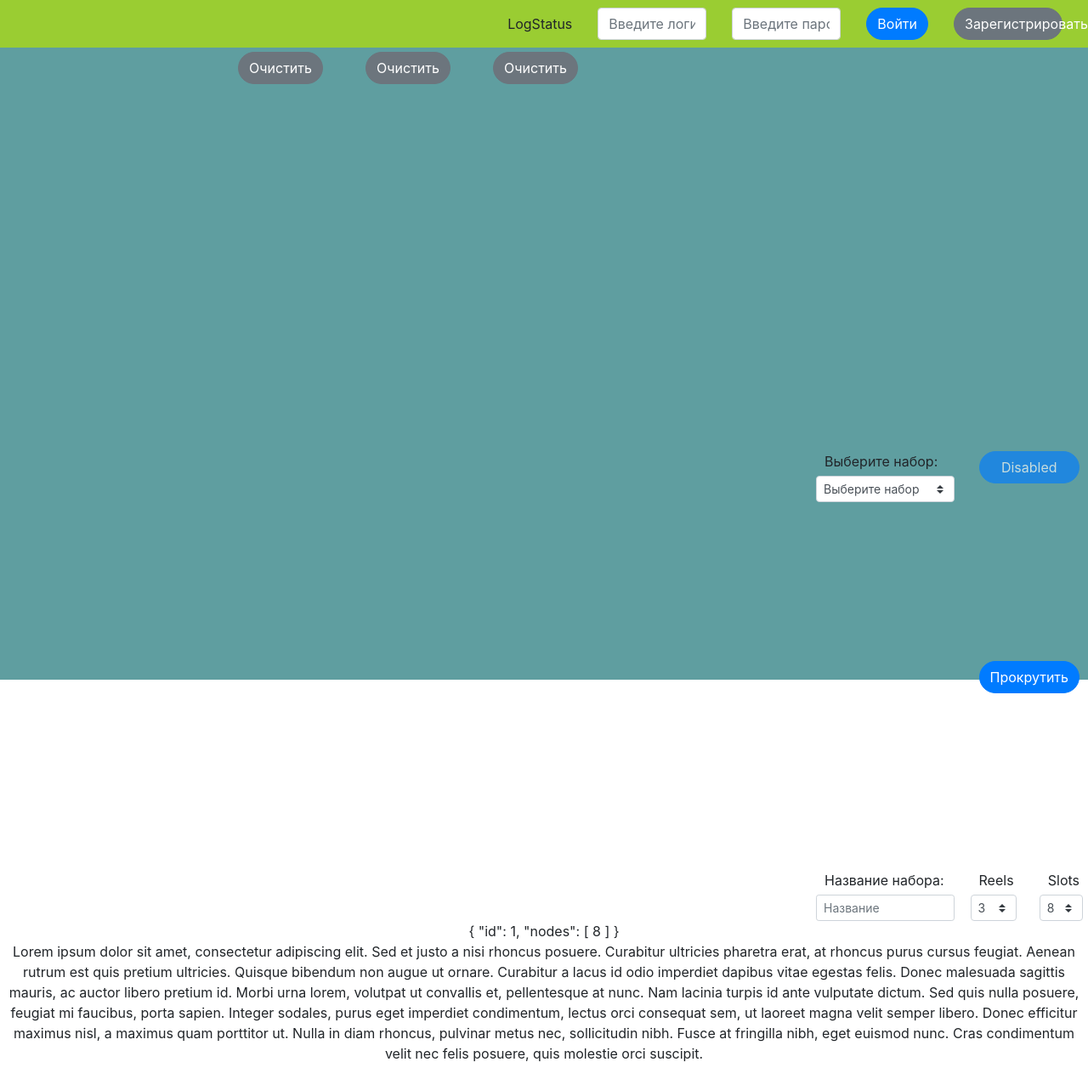
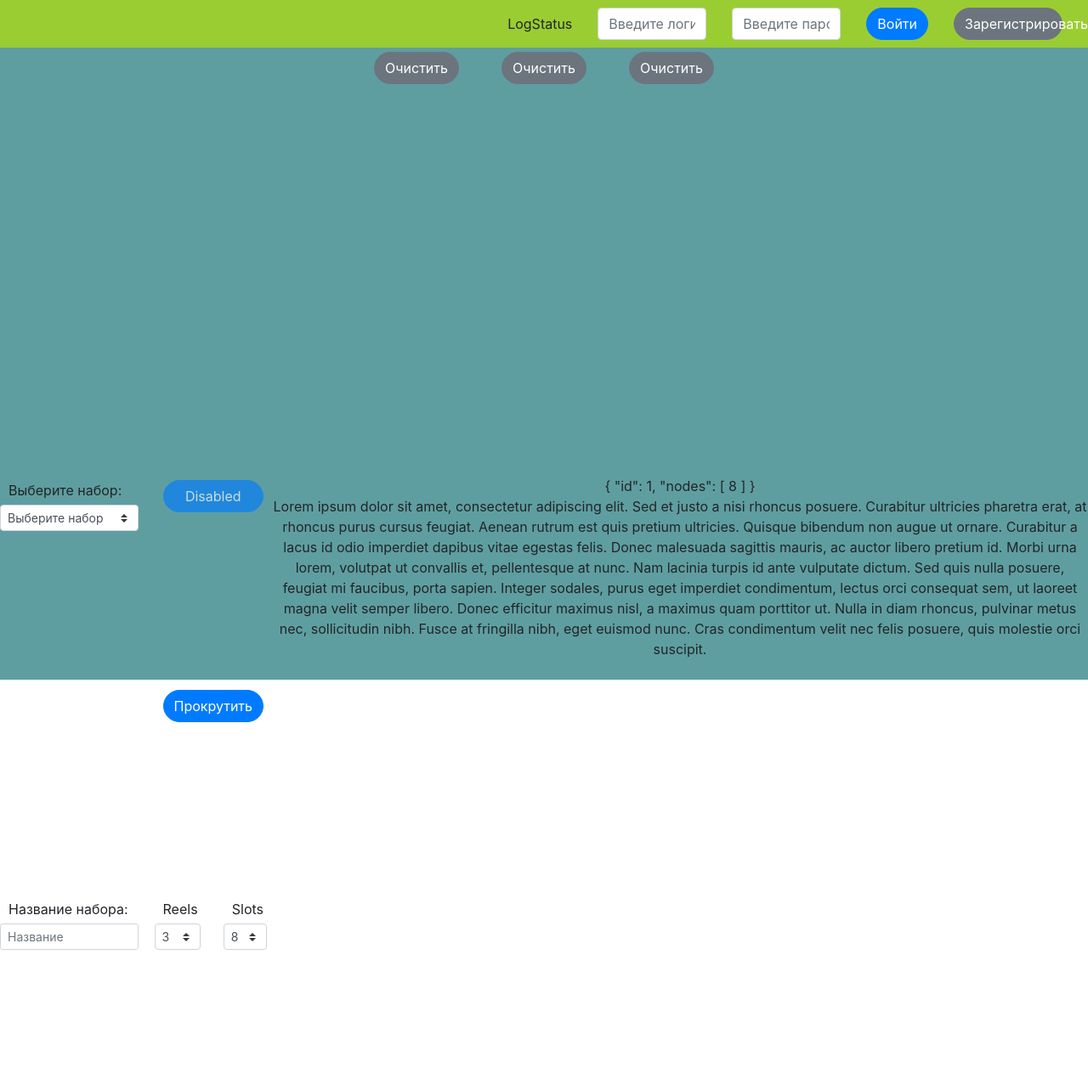
Before and after one commit to BlackandWhite3/slot-machine-2, a Vue app: page / in a window 1280 px wide. Shown: the whole page at 85% size. After the commit the page ends 1118 px from the top, so only its background shows below. Built offline with nearby package versions, Linux system fonts and the light colour scheme; no server answers.

Commit message:
layout changed

```diff
--- a/src/App.vue
+++ b/src/App.vue
@@ -3,12 +3,12 @@
     <component :is="current_header"></component>
     <main>
       <reels :reel-set="reel_set"></reels>
-      <div class="d-flex flex-row-reverse main-container">
-        <component :is="current_controls"></component>
-      </div>
-      <div class="text-center text-gen">
-        <div>{{ reel_set.data.reels[0] }}</div>
-        <text-gen></text-gen>
+      <div class="d-flex flex-row main-container">
+        <component :is="current_controls" class="w-25"></component>
+        <div class="text-center text-gen w-75">
+          <div>{{ reel_set.data.reels[0] }}</div>
+          <text-gen></text-gen>
+        </div>
       </div>
     </main>
   </div>
--- a/src/components/Reels.vue
+++ b/src/components/Reels.vue
@@ -1,5 +1,5 @@
 <template>
-  <div id="reelsContainer" class="w-75">
+  <div id="reelsContainer">
     <div
       :id="'myreel' + reel"
       class="reelContainer"
@@ -13,8 +13,8 @@
           class="slot"
           v-for="slot in slotsPerReel"
           :key="slot"
-          :style="{ transform: 'rotateX(' + rotateAngle[reel - 1][slot - 1] + 'deg)' + ' translateZ(' + reelRadius + 'px)' }"
-        > <!--slotAngle * slot-->
+          :style="{ transform: 'rotateX(' + slotsAngles[slot - 1] + 'deg)' + ' translateZ(' + reelRadius + 'px)' }"
+        >
           Test
         </div>
       </div>
@@ -31,17 +31,7 @@ export default {
   data() {
     return {
       panelHeight: 144,
-      currentSlots: [],
-      rotateAngle: [ //Попробуй перенести в created, сделать динамическое формирование. В любом случае так оставлять не вариант.
-              [45,90,135,180,225,270,315,360],
-              [45,90,135,180,225,270,315,360],
-              [45,90,135,180,225,270,315,360],
-              [45,90,135,180,225,270,315,360],
-              [45,90,135,180,225,270,315,360],
-              [45,90,135,180,225,270,315,360],
-              [45,90,135,180,225,270,315,360],
-              [45,90,135,180,225,270,315,360]
-      ]
+      currentSlots: []
     };
   },
   methods: {
@@ -55,14 +45,6 @@ export default {
       min = Math.ceil(min);
       max = Math.floor(max);
       return Math.floor(Math.random() * (max - min + 1)) + min;
-    },
-    reelSpin() {
-      for (let i = 1; i <= this.reelsCount; i++) {
-        console.log("123");
-      }
-    },
-    setRotateAngle() {
-
     }
   },
   computed: {
@@ -77,19 +59,19 @@ export default {
     slotAngle() {
       return 360 / this.slotsPerReel;
     },
+    slotsAngles() {
+      let slotsAngles = [];
+      for (let i = 1; i <= this.reelsCount; i++) {
+        slotsAngles[i - 1] = this.slotAngle * i;
+      }
+      return slotsAngles;
+    },
     reelRadius() {
       return Math.round(
         this.panelHeight / 2 / Math.tan(Math.PI / this.slotsPerReel)
       );
     }
   },
-  // created() {
-  //   for (let i = 0; i < this.reelsCount; i++) {
-  //     for (let j = 1; j <= this.slotsPerReel; j++) {
-  //       this.rotateAngle[i][j - 1] = this.slotAngle * j;
-  //     }
-  //   }
-  // },
   updated() {
     //ВЫНЕСТИ В МЕТОД ПРИ ЗАГРУЗКЕ НАБОРА ИЗ API
     for (let i = 1; i <= this.reelsCount; i++) {
@@ -99,9 +81,52 @@ export default {
 };
 </script>
 
-<style scoped>
-button,
-p {
+<style scoped lang="scss">
+  $ring-height: 144px;
+button, p {
   margin: 5px 10px;
 }
+  button {
+    margin-bottom: $ring-height;
+  }
+  #reelsContainer {
+  display: flex;
+  flex-direction: row-reverse;
+  justify-content: center;
+    min-height: $ring-height * 3.5;
+}
+  .reelContainer {
+  display: flex;
+  flex-direction: column;
+  min-height: inherit;
+}
+  .ring {
+  margin: 0 auto;
+  width: 150px;
+  min-height: $ring-height;
+  float: left;
+  -webkit-transform-style: preserve-3d;
+          transform-style: preserve-3d;
+  -webkit-transition: transform 2s ease-in-out;
+          transition: transform 2s ease-in-out;
+}
+.slot {
+  display: flex;
+  flex-direction: column;
+  align-items: center;
+  justify-content: center;
+  position: absolute;
+  width: inherit; /*90*/
+  min-height: inherit; /*80*/
+  box-sizing: border-box;
+  opacity: 0.9;
+  color: rgba(0, 0, 0, 0.9);
+  background: #fff;
+  border: solid 1px #000;
+  text-align: center;
+}
+.slot > p {
+  max-width: inherit;
+  margin: 0 auto;
+}
 </style>
--- a/src/styles.scss
+++ b/src/styles.scss
@@ -19,45 +19,6 @@ header {
     max-width: 10%;
   }
 }
-.ring {
-  margin: 0 auto;
-  width: 150px;
-  min-height: 144px;
-  float: left;
-  -webkit-transform-style: preserve-3d;
-          transform-style: preserve-3d;
-  -webkit-transition: transform 2s ease-in-out;
-          transition: transform 2s ease-in-out;
-}
-.slot {
-  display: flex;
-  flex-direction: column;
-  align-items: center;
-  justify-content: center;
-  position: absolute;
-  width: inherit; /*90*/
-  min-height: inherit; /*80*/
-  box-sizing: border-box;
-  opacity: 0.9;
-  color: rgba(0, 0, 0, 0.9);
-  background: #fff;
-  border: solid 1px #000;
-  text-align: center;
-}
-.slot > p {
-  max-width: inherit;
-  margin: 0 auto;
-}
-#reelsContainer {
-  display: flex;
-  flex-direction: row-reverse; //Спасибо неработающему z-index у дочерних элементов flex-контейнера
-  justify-content: center;
-}
-.reelContainer {
-  display: flex;
-  flex-direction: column;
-  min-height: 470px;
-}
 .perspective {
   -webkit-transform: rotateY(10deg);
           transform: rotateY(10deg);
```
Also changed, not shown: package.json (+11 -11 lines), 9 other files (tests, documents, lock files or other folders).
